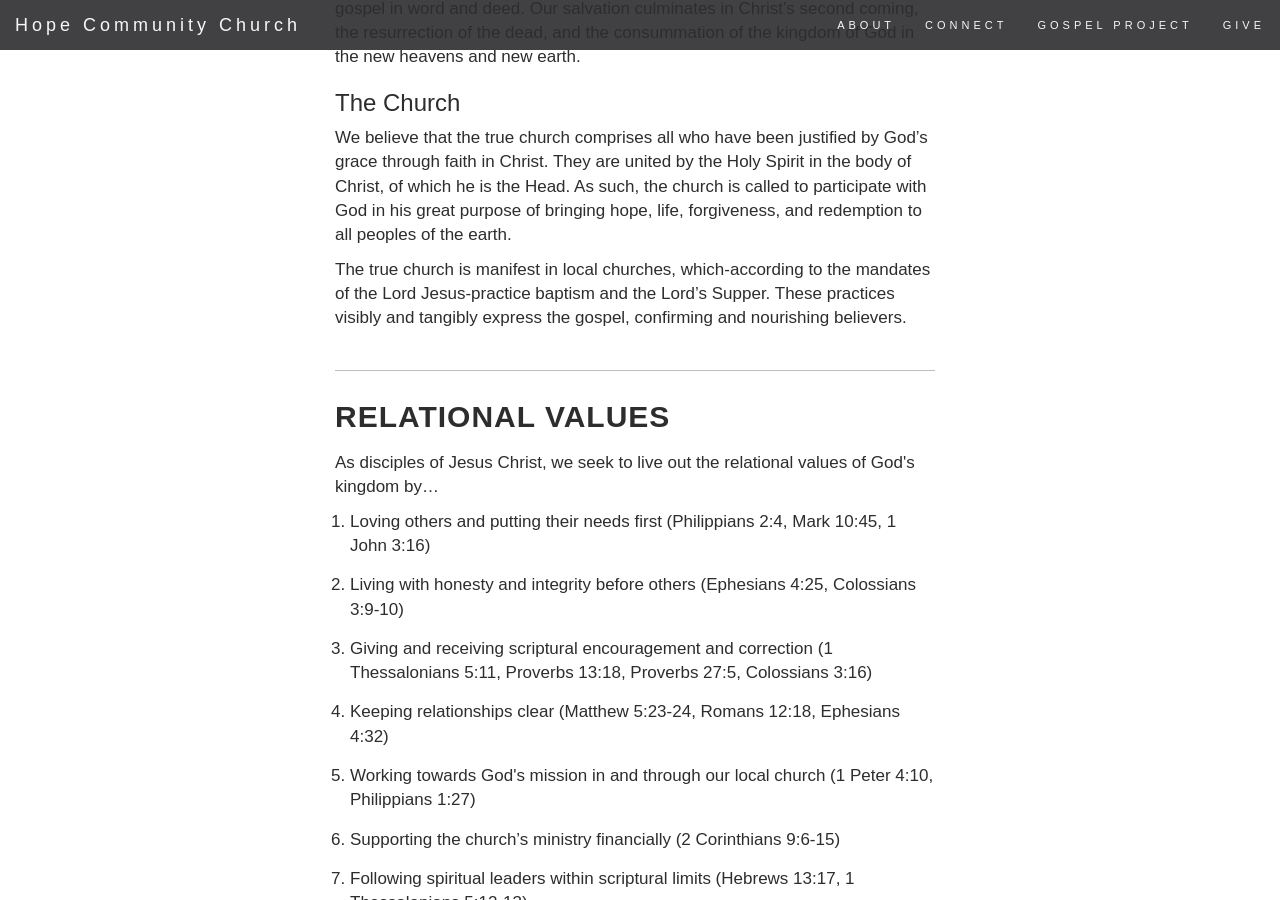
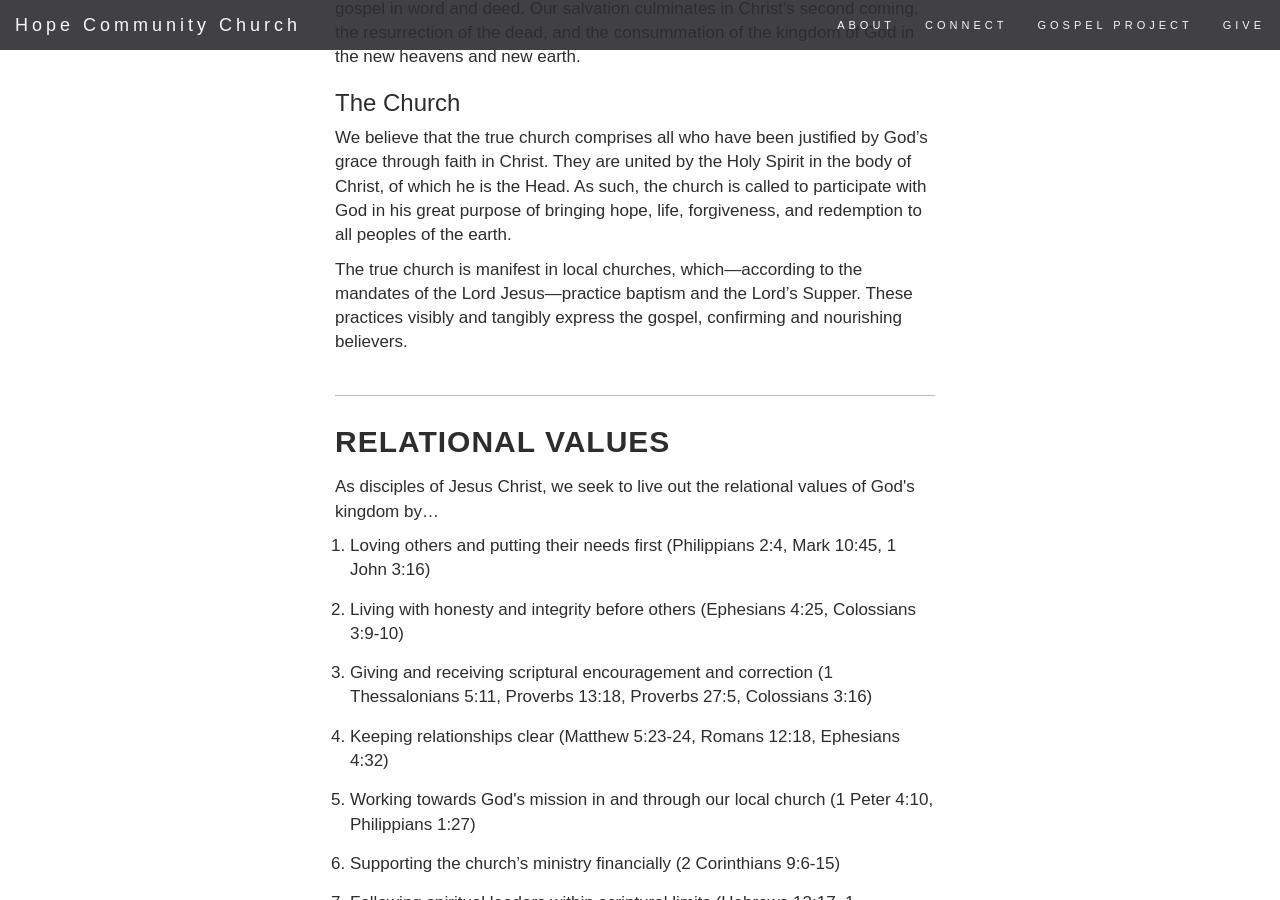
Before and after one commit to calcnerd256/hope-community.github.io, a Jekyll site: the page built from about.html, in a window 1280 px wide and 900 px high, scrolled down 2135 px. Built offline with Jekyll 4.4.1, drawn with Linux system fonts in a browser that asks for light colours; nearby versions of some CDN libraries; some of the changed lines change nothing that is shown.

Commit message:
used the wrong dash character again

```diff
--- a/_data/about.yaml
+++ b/_data/about.yaml
@@ -64,5 +64,5 @@ confession_of_faith:
         - They are united by the Holy Spirit in the body of Christ, of which he is the Head.
         - As such, the church is called to participate with God in his great purpose of bringing hope, life, forgiveness, and redemption to all peoples of the earth.
       -
-        - The true church is manifest in local churches, which&#45;according to the mandates of the Lord Jesus&#45;practice baptism and the Lord&rsquo;s Supper.
+        - The true church is manifest in local churches, which&mdash;according to the mandates of the Lord Jesus&mdash;practice baptism and the Lord&rsquo;s Supper.
         - These practices visibly and tangibly express the gospel, confirming and nourishing believers.
```
